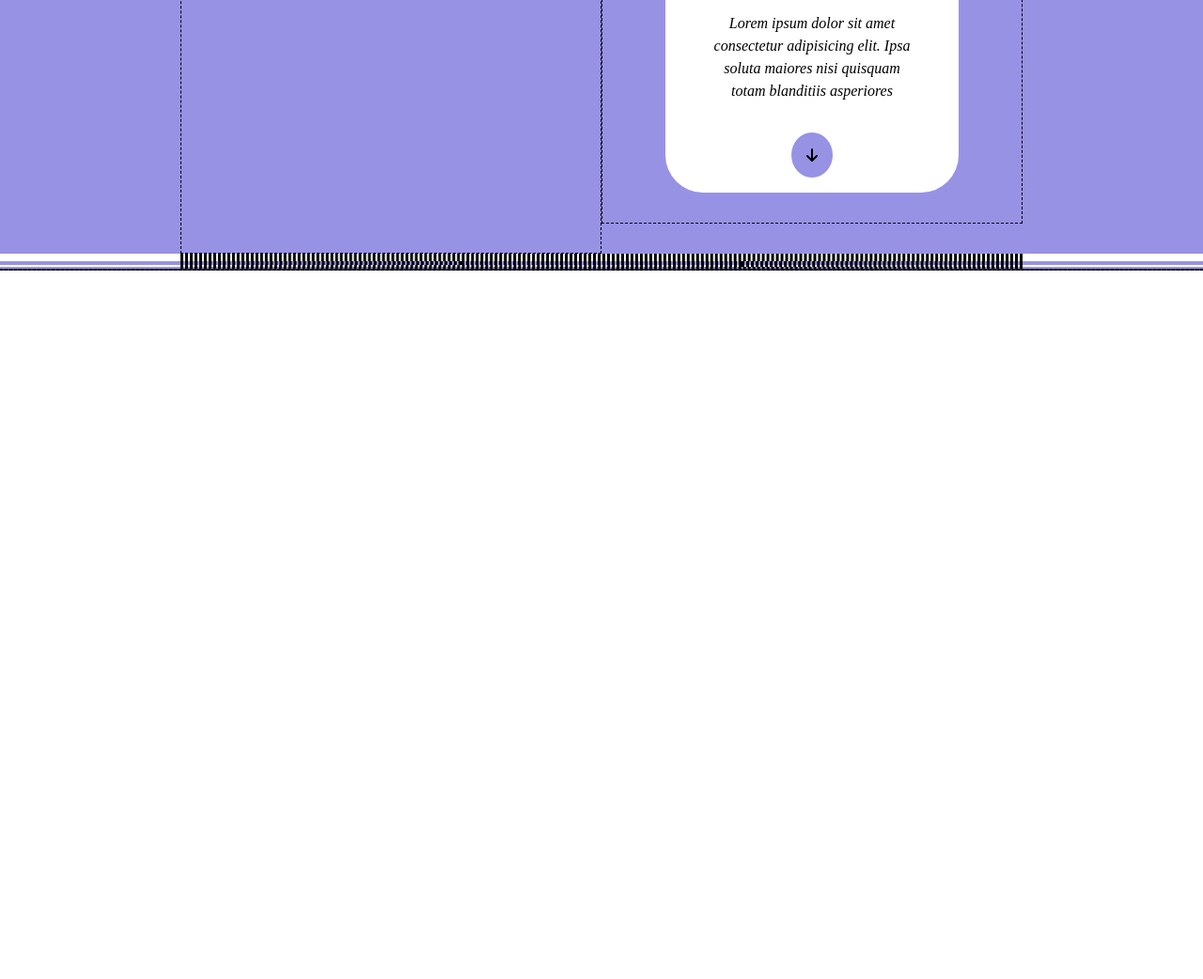
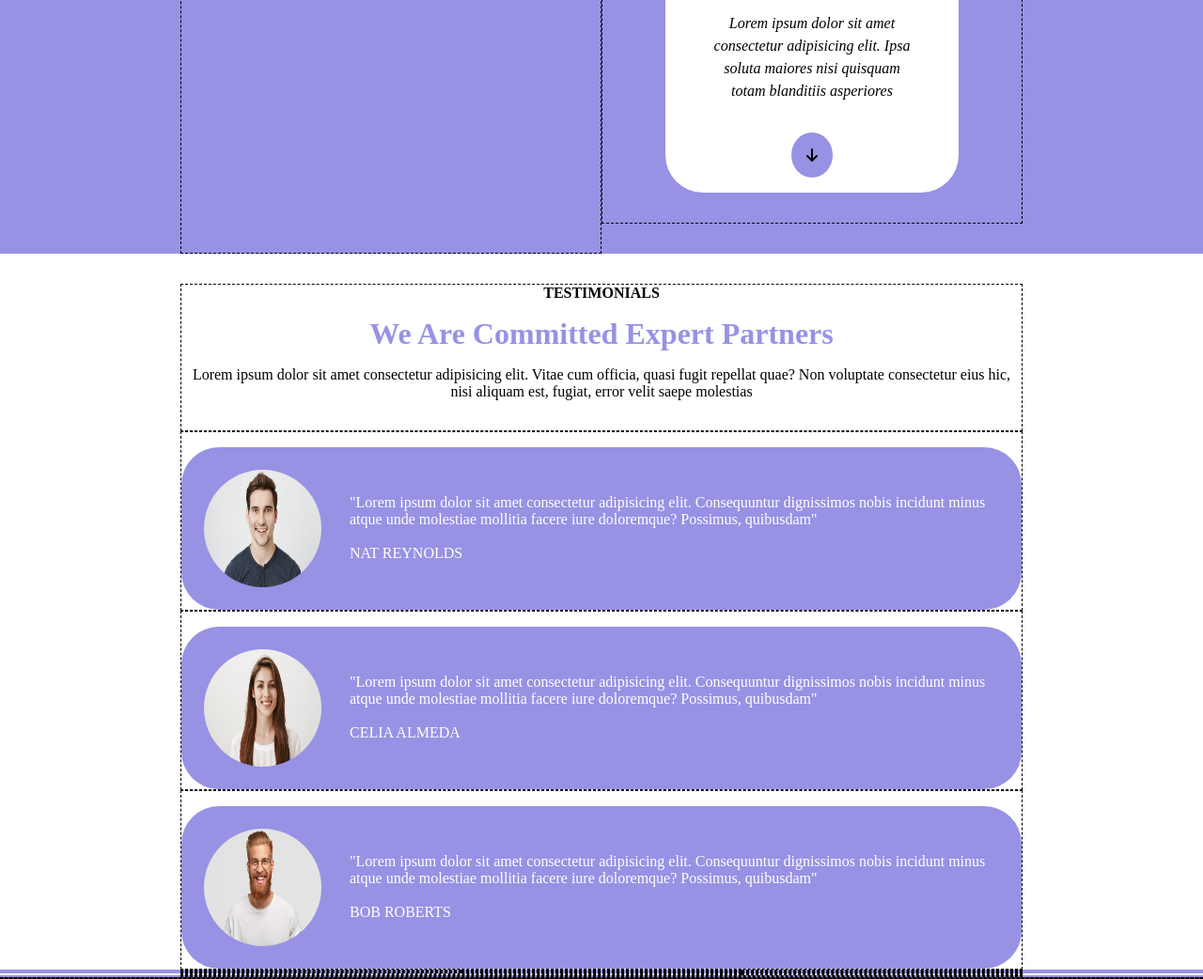
Before and after one commit to xGIANOx/htmlcss-responsive-layout, a plain HTML site: page index.html in a window 1280 px wide. Shown: the part 1284-2326 px from the top of the page at 94% size. Before the commit the page ends 1572 px from the top, so only its background shows below. Drawn offline with Linux system fonts and the light colour scheme.

Commit message:
[add] partners section content

```diff
--- a/assets/css/style.css
+++ b/assets/css/style.css
@@ -192,6 +192,36 @@ h3{
     padding: 1rem;
     border-radius: 50%;
 }
+
+/* partners */
+
+.partners_h{
+    color: #9792e4;
+    font-size: 2rem;
+}
+
+.expert_card{
+    background-color: #9792e4;
+    align-items: center;
+    justify-content: space-between;
+    padding: 1.5rem;
+    border-radius: 40px;
+}
+
+.expert_card{
+    flex-direction: row;
+}
+
+.expert_p{
+    width: calc(100% - 155px);
+}
+
+.testimonial_img{
+    border-radius: 50%;
+    width: 125px;
+    height: 125px;
+
+}
 /* footer */
 
 footer{
--- a/index.html
+++ b/index.html
@@ -145,10 +145,43 @@
         <section class="partners">
             <div class="container">
                 <div class="row">
-                    <div class="col_12"></div>
-                    <div class="col_12"></div>
-                    <div class="col_12"></div>
-                    <div class="col_12"></div>
+                    <div class="col_12 m-top2">
+                        <div class="expert text_center">
+                            <h4>TESTIMONIALS</h4>
+                            <h2 class="m-top1 partners_h">We Are Committed Expert Partners</h2>
+                            <p class="m-top1 m-bottom2">Lorem ipsum dolor sit amet consectetur adipisicing elit. Vitae cum officia, quasi fugit repellat quae? Non voluptate consectetur eius hic, nisi aliquam est, fugiat, error velit saepe molestias</p>
+                        </div>
+                    </div>
+                    <div class="col_12">
+                        <div class="expert_card m-top1 flex">
+
+                            <img class="max_100 testimonial_img" src="./assets/img/testimonial1.jpg" alt="">
+
+                            <p class="white expert_p">"Lorem ipsum dolor sit amet consectetur adipisicing elit. Consequuntur dignissimos nobis incidunt minus atque unde molestiae mollitia facere iure doloremque? Possimus, quibusdam"<br><br>NAT REYNOLDS</p>
+
+
+                        </div>
+                    </div>
+                    <div class="col_12">
+                        <div class="expert_card m-top1 flex">
+
+                            <img class="max_100 testimonial_img" src="./assets/img/testimonial2.jpg" alt="">
+
+                            <p class="white expert_p">"Lorem ipsum dolor sit amet consectetur adipisicing elit. Consequuntur dignissimos nobis incidunt minus atque unde molestiae mollitia facere iure doloremque? Possimus, quibusdam"<br><br>CELIA ALMEDA</p>
+
+
+                        </div>
+                    </div>
+                    <div class="col_12">
+                        <div class="expert_card m-top1 flex">
+
+                            <img class="max_100 testimonial_img" src="./assets/img/testimonial3.jpg" alt="">
+
+                            <p class="white expert_p">"Lorem ipsum dolor sit amet consectetur adipisicing elit. Consequuntur dignissimos nobis incidunt minus atque unde molestiae mollitia facere iure doloremque? Possimus, quibusdam"<br><br>BOB ROBERTS</p>
+
+
+                        </div>
+                    </div>
                 </div>
             </div>
         </section>
```
